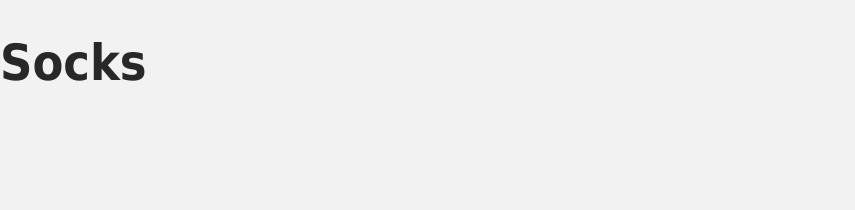
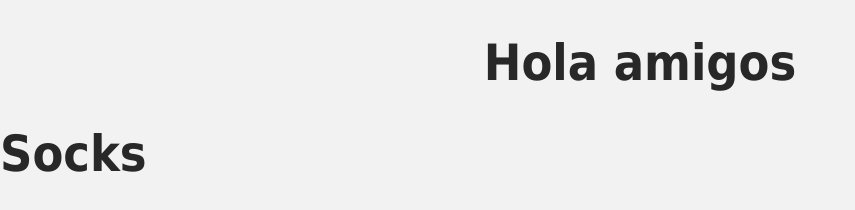
Before and after one commit to EnriqueCastro07/prueba, a plain HTML site: page index.html in a window 1280 px wide. Shown: the whole page, without its empty margins (0-855 px from the left). Drawn offline with nearby package versions, Linux system fonts and the light colour scheme.

Commit message:
titulo agregado

```diff
--- a/index.html
+++ b/index.html
@@ -10,6 +10,7 @@
 
   </head>
   <body>
+    <h1 style="text-align: center;">Hola amigos</h1>
     <div id="app">
       <h1>{{product}}</h1>
     </div>
```
